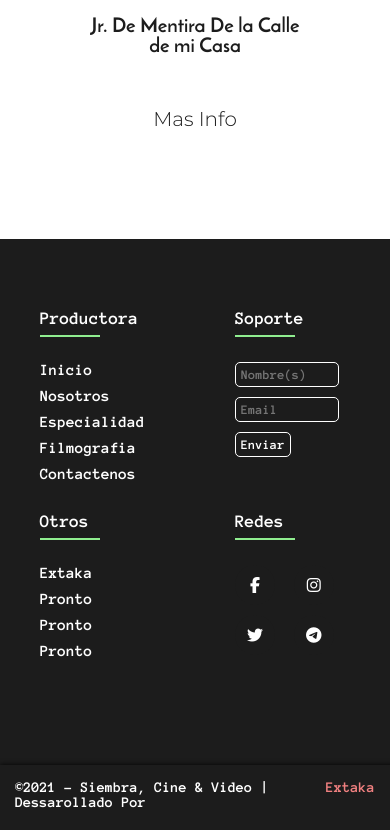
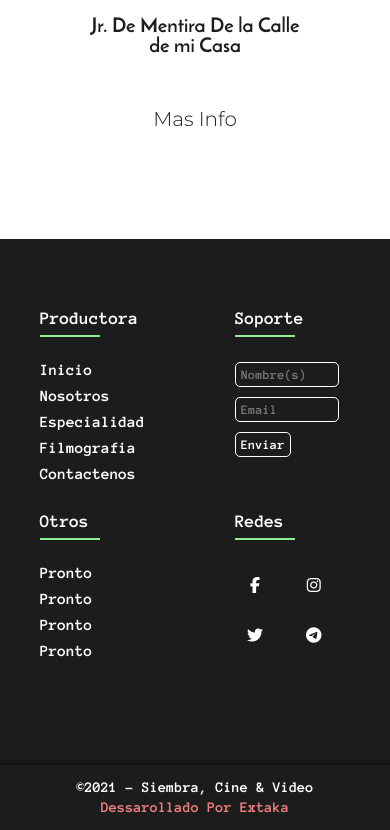
Before and after one commit to sbCine/sCine, a plain HTML site: page index.html in a window 390 px wide. Shown: the part 5401-6231 px from the top of the page. Drawn offline with Linux system fonts and the light colour scheme.

Commit message:
Add files via upload

```diff
--- a/css/footer.css
+++ b/css/footer.css
@@ -155,12 +155,22 @@ ul {
     	margin-bottom: 30px;
 		padding: 0 40px;
 	}
+
+	.copyright-container {
+		flex-direction: column;
+		align-items: center;
+	}
+
+	.copyright-container .extaka {
+		margin-left: 0px;
+		margin-top: 5px;
+	}
 }
 
 @media only screen and (min-width:768px) and (max-width:1250px) {
 
 	.footer-col{
 		padding: 0 40px;
-	 }
+	}
 
 }
--- a/index.html
+++ b/index.html
@@ -269,13 +269,14 @@
                             <input type="hidden" name="_captcha" value="false">
                             <input class="name" type="text" name="name" placeholder="Nombre(s)" required><br>
                             <input class="email" type="email" name="email" placeholder="Email" required><br>
+                            <input type="hidden" name="_next" value="https://extakateam.ga">
                             <button class="send" type="submit">Enviar</button>
                        </form>
                     </div>
                     <div class="footer-col">
                         <h4>Otros</h4>
                         <ul>
-                            <li><a href="https://extakateam.ga">Extaka</a></li>
+                            <li><a href="#">Pronto</a></li>
                             <li><a href="#">Pronto</a></li>
                             <li><a href="#">Pronto</a></li>
                             <li><a href="#">Pronto</a></li>
@@ -293,9 +294,9 @@
                 </div>
             </div>
             <div class="copyright-container">
-                <span class="copyright">&copy;2021 - Siembra, Cine & Video | Dessarollado Por
+                <span class="copyright">&copy;2021 - Siembra, Cine & Video
                 </span>
-                <a class="extaka" href="https://extakateam.ga">Extaka</a>
+                <a class="extaka" href="https://extakateam.ga">Dessarollado Por  Extaka</a>
             </div>
         </footer>
         <script src="js/index.js"></script>
```
